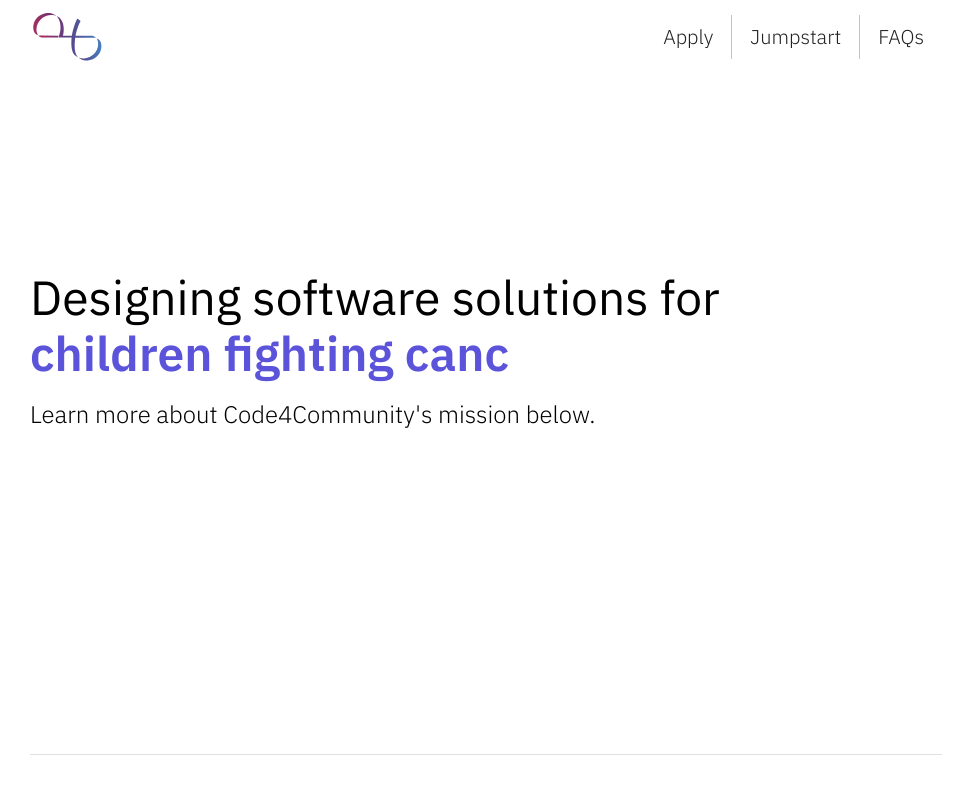
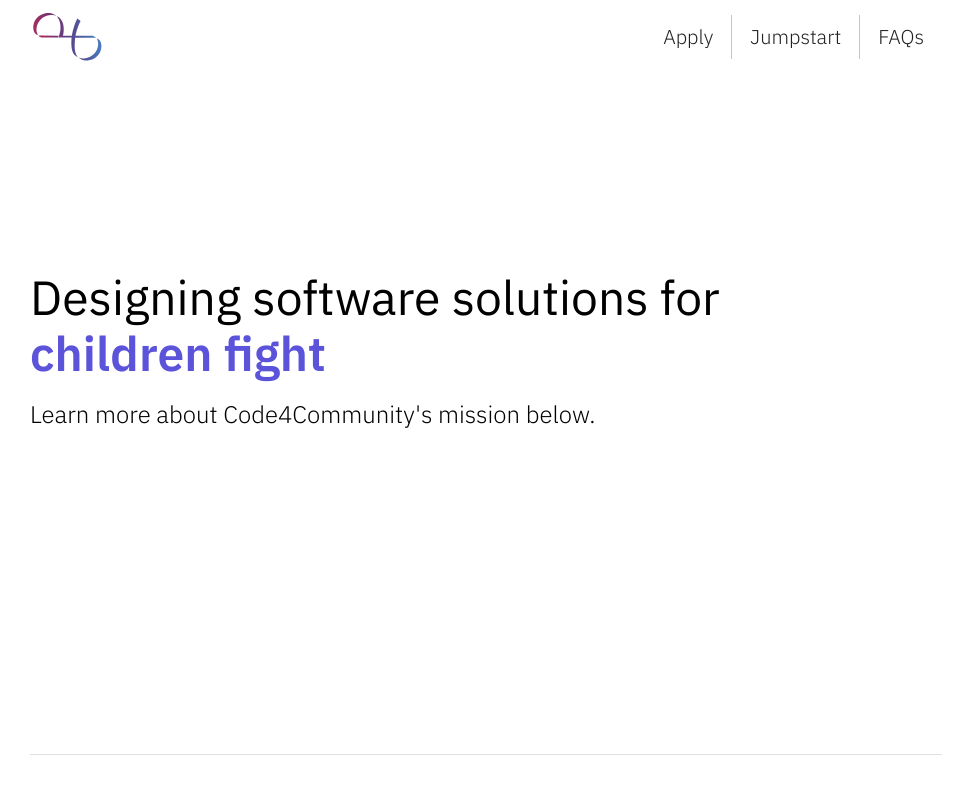
Before and after one commit to Code-4-Community/c4cneu.com, a React (Create React App) app: page / in a window 1280 px wide. Shown: the top 800 px of the page, without its empty margins (154-1108 px from the left). Built offline with nearby package versions, Linux system fonts and the light colour scheme.

Commit message:
slowing down animation

```diff
--- a/src/components/Home.tsx
+++ b/src/components/Home.tsx
@@ -92,7 +92,7 @@ const useStyles = makeStyles({
 
 const Home: React.FC = () => {
   const classes = useStyles();
-  const typePause = 2500;
+  const typePause = 3000;
   React.useEffect(() => {
     clearInterval();
     clearTimeout();
```
